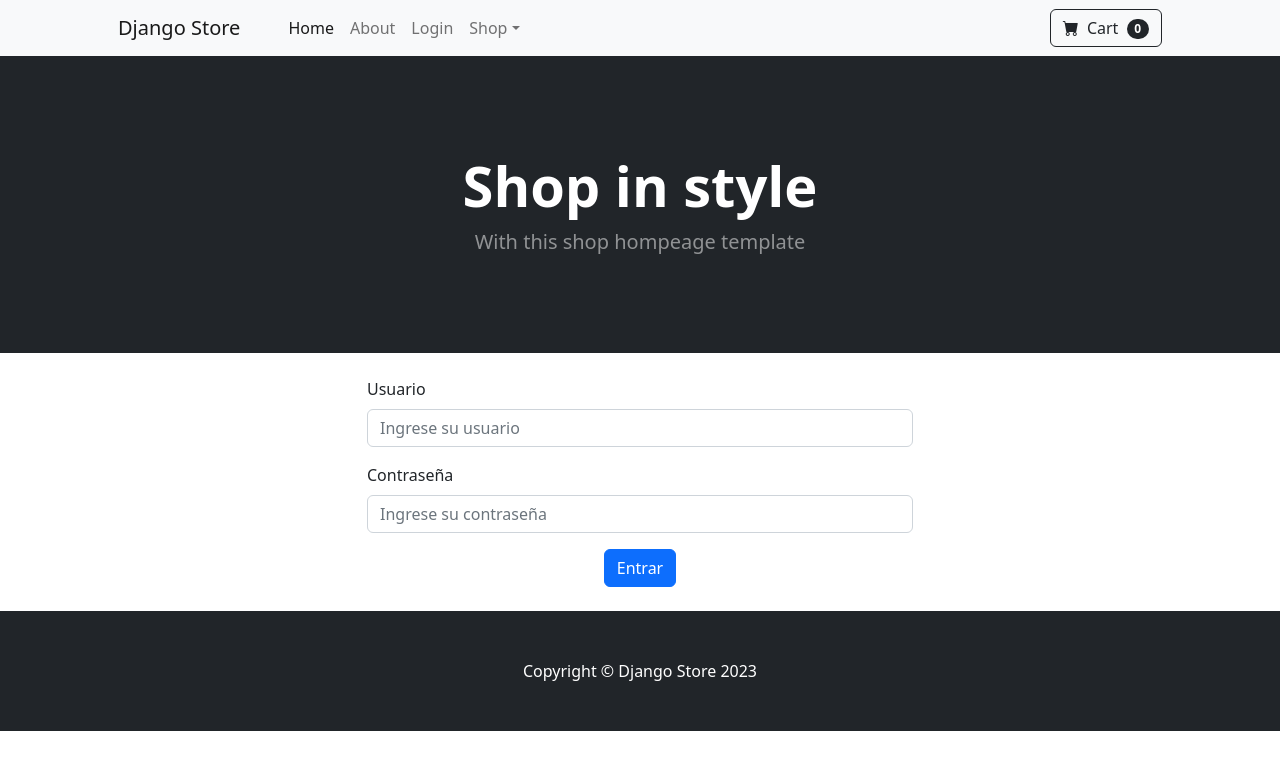
After one commit to BernabeSuarez/ecommerce-Django, a Django app: page /login/ in a window 1280 px wide. The commit adds this page. Shown: the top 770 px of the page. Run offline with Django 5.2, Linux system fonts and the light colour scheme; some libraries are stand-ins or nearby versions.

Commit message:
Add login and Logout

```diff
--- a/store/templates/layouts/base.html
+++ b/store/templates/layouts/base.html
@@ -19,6 +19,16 @@
 <body>
     {% include 'layouts/navbar.html' %}
 
+    {% if messages %}
+    {% for message in messages %}
+    <div class="alert alert-info alert-dismissible fade show" role="alert">
+        {{ message }}
+        <button type="button" class="btn-close" data-bs-dismiss="alert" aria-label="Close"></button>
+    </div>
+    {% endfor %}
+
+    {% endif %}
+
     {% block content %}
     {% endblock %}
 
--- a/store/templates/layouts/navbar.html
+++ b/store/templates/layouts/navbar.html
@@ -10,6 +10,12 @@
                 <li class="nav-item"><a class="nav-link active" aria-current="page" href="{% url 'home' %}">Home</a>
                 </li>
                 <li class="nav-item"><a class="nav-link" href="{% url 'about' %}">About</a></li>
+                {% if user.is_authenticated %}
+                <li class="nav-item"><a class="nav-link" href="{% url 'logout' %}">Logout</a></li>
+                {% else %}
+                <li class="nav-item"><a class="nav-link" href="{% url 'login' %}">Login</a></li>
+                {% endif %}
+
                 <li class="nav-item dropdown">
                     <a class="nav-link dropdown-toggle" id="navbarDropdown" href="#" role="button"
                         data-bs-toggle="dropdown" aria-expanded="false">Shop</a>
--- /dev/null
+++ b/store/templates/login.html
@@ -0,0 +1,35 @@
+{% extends 'layouts/base.html' %}
+
+{% block content %}
+<!-- Header-->
+<header class="bg-dark py-5">
+    <div class="container px-4 px-lg-5 my-5">
+        <div class="text-center text-white">
+            <h1 class="display-4 fw-bolder">Shop in style</h1>
+            <p class="lead fw-normal text-white-50 mb-0">With this shop hompeage template</p>
+        </div>
+    </div>
+</header>
+<div class="container ">
+    <div class="row">
+        <d class="d-flex flex-column justify-content-center align-content-center p-4">
+            <form class="m-auto w-50" method="POST" action="{% url 'login' %}">
+                {% csrf_token %}
+                <div class="mb-3">
+                    <label for="username" class="form-label">Usuario</label>
+                    <input type="text" class="form-control" id="username" name="username"
+                        placeholder="Ingrese su usuario">
+                </div>
+                <div class="mb-3">
+                    <label for="password" class="form-label">Contraseña</label>
+                    <input type="password" class="form-control" id="password" name="password"
+                        placeholder="Ingrese su contraseña">
+                </div>
+
+                <button type="submit" class="btn btn-primary mx-auto d-block">Entrar</button>
+            </form>
+
+    </div>
+</div>
+</div>
+{% endblock %}
--- a/store/urls.py
+++ b/store/urls.py
@@ -4,4 +4,6 @@ from . import views
 urlpatterns = [
     path("", views.home, name="home"),
     path("about/", views.about, name="about"),
+    path("login/", views.login_user, name="login"),
+    path("logout/", views.logout_user, name="logout"),
 ]
--- a/store/views.py
+++ b/store/views.py
@@ -1,4 +1,6 @@
-from django.shortcuts import render
+from django.shortcuts import render, redirect
+from django.contrib.auth import authenticate, login, logout
+from django.contrib import messages
 from .models import Product
 
 
@@ -10,3 +12,28 @@ def home(request):
 
 def about(request):
     return render(request, "about.html", {})
+
+
+def login_user(request):
+    if request.method == "POST":
+        username = request.POST["username"]
+        password = request.POST["password"]
+        user = authenticate(request, username=username, password=password)
+
+        if user is not None:
+            login(request, user)
+            messages.success(request, (f"Bienvenido, {username}"))
+            return redirect("home")
+        else:
+            messages.success(
+                request, ("Ha ocurrido un problema, por favor intente de nuevo")
+            )
+            return redirect("login")
+    else:
+        return render(request, "login.html", {})
+
+
+def logout_user(request):
+    logout(request)
+    messages.success(request, ("Se ha cerrado su sesion, Muchas Gracias"))
+    return redirect("home")
```
